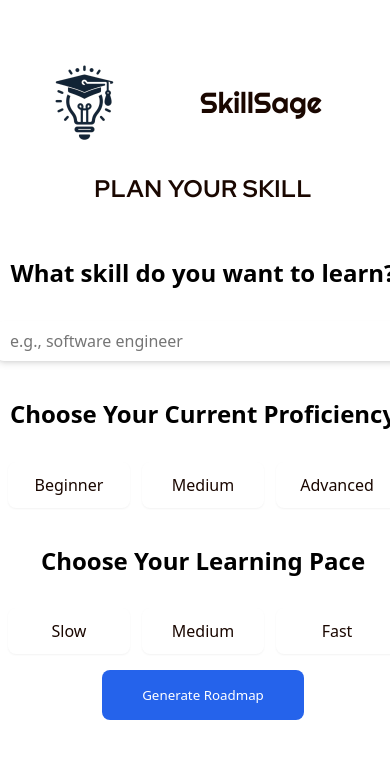
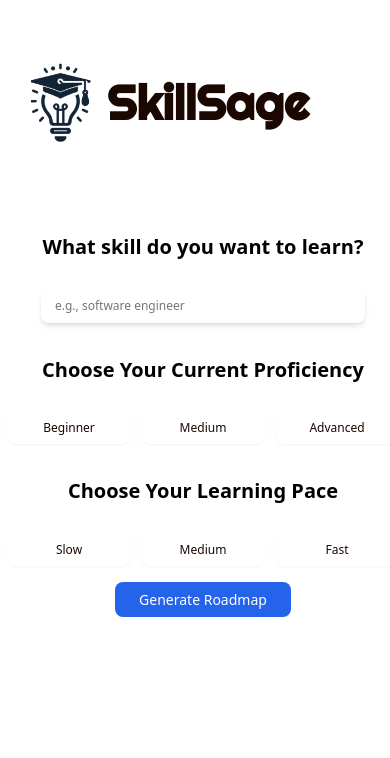
Before and after one commit to debjyotishakharu/AIlearningAPP, a React (Vite) app in the folder Frontend/: page /skill-plan in a window 390 px wide. Shown: the top 758 px of the page. Built offline with nearby package versions, Linux system fonts and the light colour scheme.

Commit message:
removed signin and added responsiveness

```diff
--- a/Frontend/src/components/header-navigation.jsx
+++ b/Frontend/src/components/header-navigation.jsx
@@ -20,11 +20,11 @@ const HeaderNavigation = ({ className = "" }) => {
           alt="SkillSage logo"
           src="/nobg3-1@2x.png"
         />
-        <h1 className="text-2xl font-righteous m-0">
+        <h1 className="text-29xl font-righteous m-0">
           SkillSage
         </h1>
       </div>
-      <div className="flex flex-row items-center justify-end text-base text-white font-heading">
+      {/* <div className="flex flex-row items-center justify-end text-base text-white font-heading">
         <div
           className="flex flex-row items-center justify-end cursor-pointer"
           onClick={onItemsContainerClick}
@@ -35,7 +35,7 @@ const HeaderNavigation = ({ className = "" }) => {
             </div>
           </div>
         </div>
-      </div>
+      </div> */}
     </header>
   );
 };
--- a/Frontend/src/pages/skill-plan.jsx
+++ b/Frontend/src/pages/skill-plan.jsx
@@ -1,5 +1,5 @@
 import { useState } from "react";
-import SkillSelection from "../components/skill-selection";
+import SkillSelection from "../components/header-navigation";
 import PropTypes from "prop-types";
 
 const SkillPlan = () => {
@@ -17,30 +17,30 @@ const SkillPlan = () => {
   return (
     <div className="w-full bg-white flex flex-col items-center justify-start py-5 px-2 gap-8">
       <SkillSelection />
-      <form className="w-full max-w-[800px] flex flex-col items-center gap-4">
+      <form className="w-full max-w-[800px] flex flex-col items-center gap-4 px-2 md:px-4">
         <div className="w-full flex flex-col items-center gap-3">
-          <h2 className="text-2xl md:text-3xl font-semibold text-center font-sans">
+          <h2 className="text-xl sm:text-2xl md:text-3xl font-semibold text-center font-sans">
             What skill do you want to learn?
           </h2>
-          <div className="w-full max-w-[500px] shadow-md rounded-lg bg-white flex items-center px-3 py-2 border border-gray-200">
+          <div className="w-full max-w-[500px] sm:max-w-[400px] md:max-w-[350px] lg:max-w-[300px] shadow-md rounded-lg bg-white flex items-center px-3 py-2 border border-gray-200">
             <input
-              className="w-full border-none outline-none text-base bg-transparent text-gray-700 font-sans"
+              className="w-full border-none outline-none text-xs sm:text-sm md:text-base bg-transparent text-gray-700 font-sans"
               placeholder="e.g., software engineer"
               type="text"
             />
           </div>
         </div>
         <div className="w-full flex flex-col items-center gap-3">
-          <h2 className="text-2xl md:text-3xl font-semibold text-center font-sans">
+          <h2 className="text-xl sm:text-2xl md:text-3xl font-semibold text-center font-sans">
             Choose Your Current Proficiency
           </h2>
-          <div className="w-full max-w-[500px] flex flex-row items-center justify-between gap-3">
+          <div className="w-full max-w-[500px] flex flex-wrap items-center justify-between gap-3">
             {["Beginner", "Medium", "Advanced"].map((level, index) => (
               <label
                 key={index}
-                className={`w-[30%] cursor-pointer p-3 rounded-lg border border-black shadow-sm flex items-center justify-center gap-2 transition ${
+                className={`flex-1 min-w-[100px] cursor-pointer p-2 sm:p-3 rounded-lg border border-black shadow-sm flex items-center justify-center transition ${
                   proficiency === level ? "bg-blue-500 text-white" : "bg-white text-black"
-                } font-sans`}
+                } font-sans text-xs sm:text-sm md:text-base`}
               >
                 <input
                   type="radio"
@@ -51,7 +51,7 @@ const SkillPlan = () => {
                   onChange={handleProficiencyChange}
                   className="hidden"
                 />
-                <div className={`w-full h-full flex items-center justify-center text-base font-medium`}>
+                <div className="w-full h-full flex items-center justify-center">
                   {level}
                 </div>
               </label>
@@ -59,16 +59,16 @@ const SkillPlan = () => {
           </div>
         </div>
         <div className="w-full flex flex-col items-center gap-3">
-          <h2 className="text-2xl md:text-3xl font-semibold text-center font-sans">
+          <h2 className="text-xl sm:text-2xl md:text-3xl font-semibold text-center font-sans">
             Choose Your Learning Pace
           </h2>
-          <div className="w-full max-w-[500px] flex flex-row items-center justify-between gap-3">
+          <div className="w-full max-w-[500px] flex flex-wrap items-center justify-between gap-3">
             {["Slow", "Medium", "Fast"].map((pace, index) => (
               <label
                 key={index}
-                className={`w-[30%] cursor-pointer p-3 rounded-lg border border-black shadow-sm flex items-center justify-center gap-2 transition ${
+                className={`flex-1 min-w-[100px] cursor-pointer p-2 sm:p-3 rounded-lg border border-black shadow-sm flex items-center justify-center transition ${
                   selectedPace === pace ? "bg-blue-500 text-white" : "bg-white text-black"
-                } font-sans`}
+                } font-sans text-xs sm:text-sm md:text-base`}
               >
                 <input
                   type="radio"
@@ -79,7 +79,7 @@ const SkillPlan = () => {
                   onChange={handlePaceChange}
                   className="hidden"
                 />
-                <div className="w-full h-full flex items-center justify-center text-base font-medium">
+                <div className="w-full h-full flex items-center justify-center">
                   {pace}
                 </div>
               </label>
@@ -87,7 +87,7 @@ const SkillPlan = () => {
           </div>
         </div>
         <div className="w-full flex justify-center">
-          <button className="bg-blue-600 text-white px-10 py-4 rounded-lg hover:bg-blue-700 transition font-sans font-medium text-lg">
+          <button className="bg-blue-600 text-white px-6 py-2 sm:px-8 sm:py-3 md:px-10 md:py-4 rounded-lg hover:bg-blue-700 transition font-sans font-medium text-sm sm:text-base md:text-lg">
             Generate Roadmap
           </button>
         </div>
--- a/Frontend/tailwind.config.js
+++ b/Frontend/tailwind.config.js
@@ -47,6 +47,10 @@ module.exports = {
       "29xl": "48px",
       "19xl": "38px",
       inherit: "inherit",
+      "xxs": "10px",
+      "xs": "12px",
+      "sm": "14px",
+      "base": "16px"
     },
     screens: {
       mq1400: {
```
